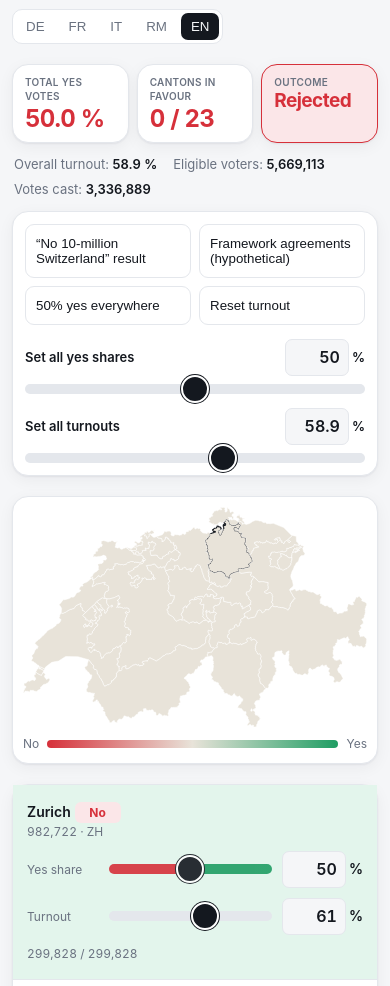
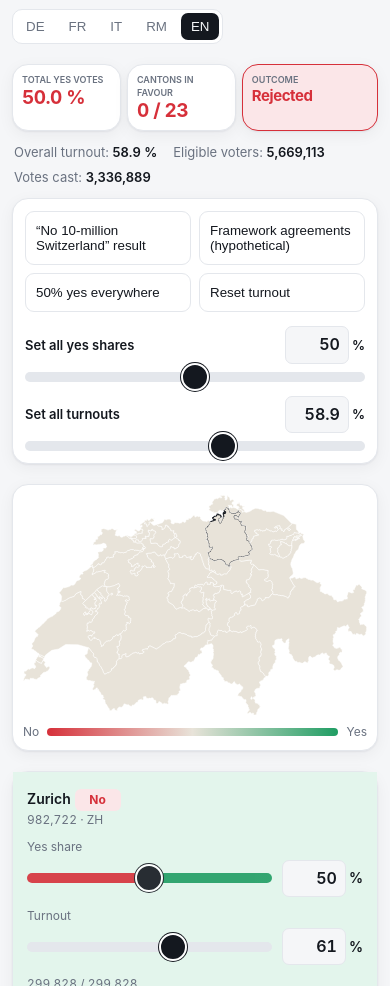
Before and after one commit to schlaepf/staendemehr-simulator, a plain HTML site: page index.html in a window 390 px wide. Shown: the part 114-1100 px from the top of the page. Drawn offline with Linux system fonts and the light colour scheme.

Commit message:
Fix mobile layout: labels above sliders, tighter hero on narrow phones
Co-Authored-By: Claude Sonnet 5.5 <noreply@anthropic.com>

```diff
--- a/index.html
+++ b/index.html
@@ -108,8 +108,8 @@ input[type=range]{touch-action:pan-y}
   tr.sel{background:var(--yes-soft)}
   td{padding:5px 0;border:0}
   .cn{display:block;white-space:normal}
-  .cell{gap:10px}
-  .lbl{display:block;width:72px;flex:none;font-size:12px;color:var(--muted)}
+  .cell{gap:4px 10px;flex-wrap:wrap}
+  .lbl{display:block;width:100%;font-size:12px;color:var(--muted)}
   td.votes{font-size:12px}
 }
 @media (max-width:700px){
@@ -139,6 +139,14 @@ input[type=range]{touch-action:pan-y}
   .pct{font-size:16px;width:64px;padding:6px 8px}
   .mapcard{padding:10px}
 }
+@media (max-width:400px){
+  .hero{grid-template-columns:1fr 1fr 1.25fr;gap:6px}
+  .big{padding:8px 9px}
+  .big .label{font-size:9px;letter-spacing:0;hyphens:auto;overflow-wrap:anywhere}
+  .big .num{font-size:19px;white-space:nowrap}
+  .verdict .num{font-size:15px;word-break:normal;overflow-wrap:normal}
+}
+@media (max-height:500px){.hero{position:static}.mapcard{position:static}th{position:static}}
 </style>
 </head>
 <body>
```
Also changed, not shown: src/template.html (+10 -2 lines).
